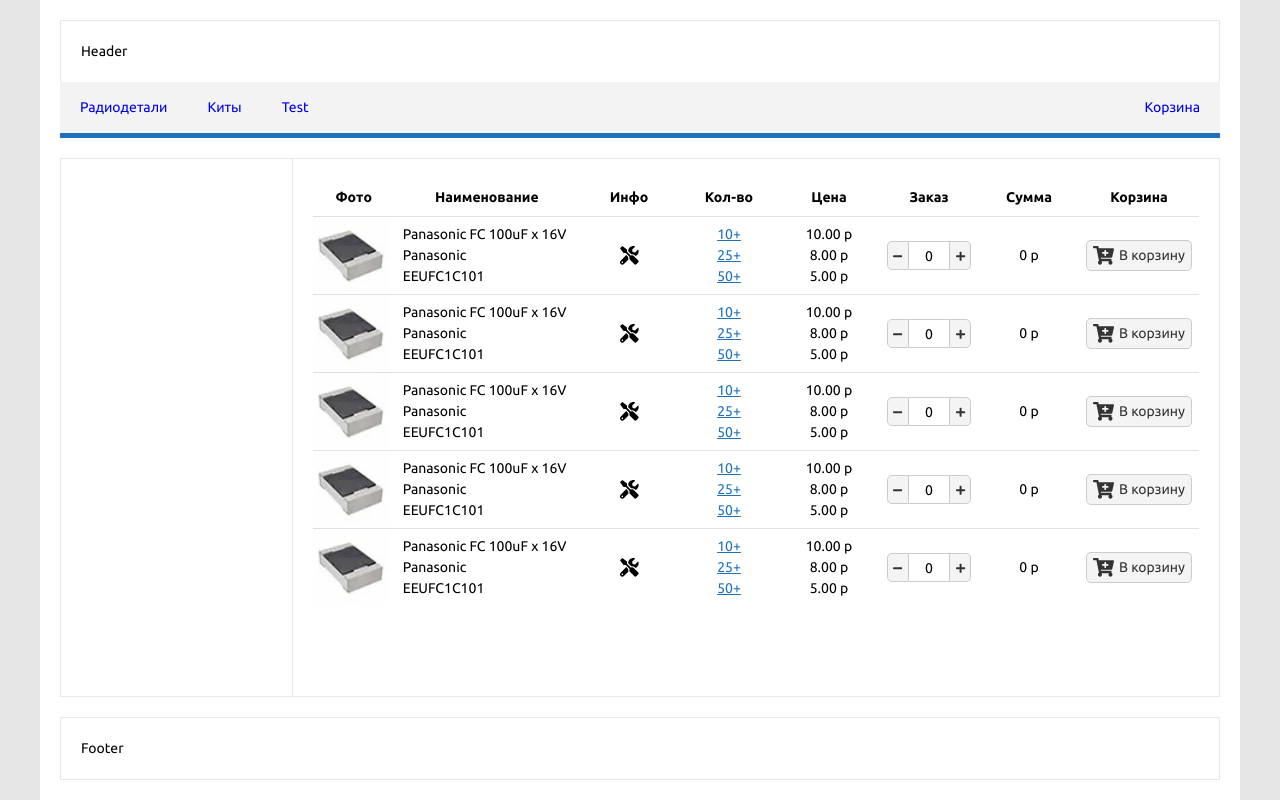
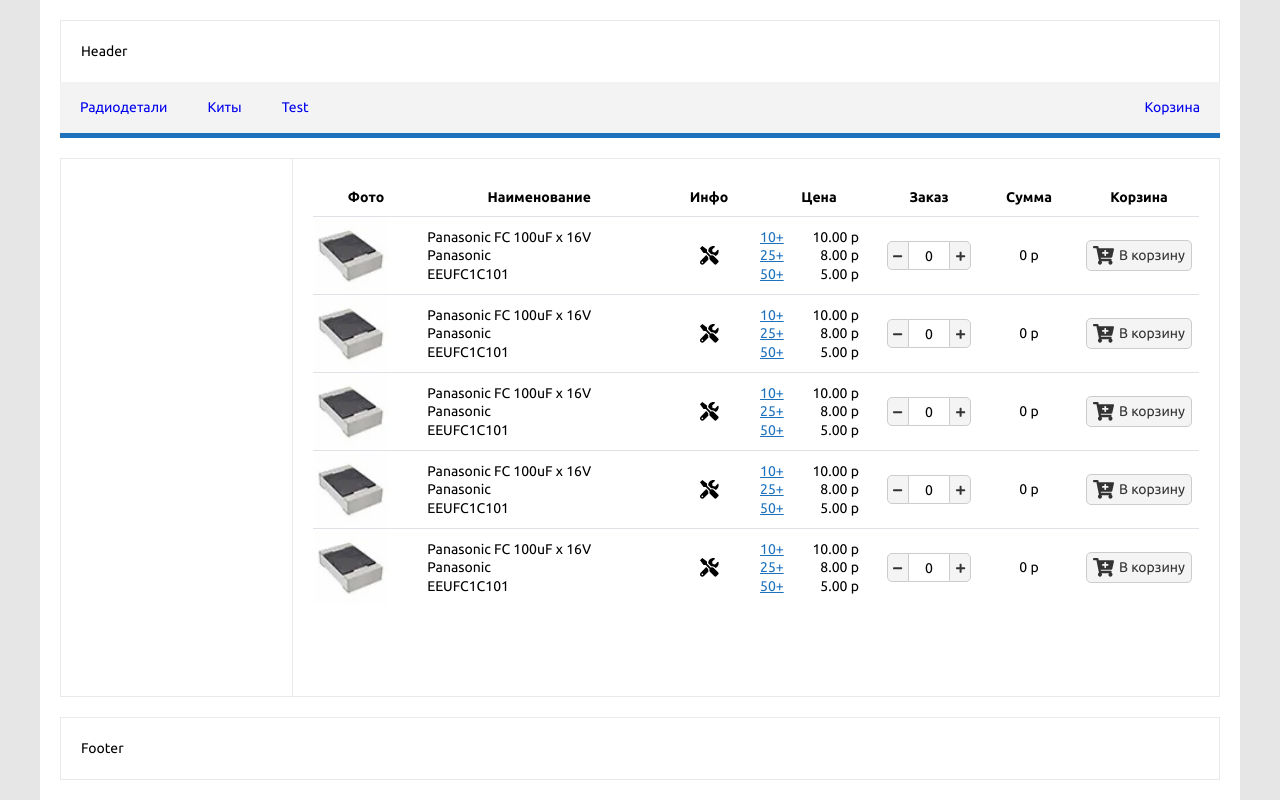
Before and after one commit to u1tima/diyaudioby, a Gatsby site: page /test-page in a window 1280 px wide. Built offline with nearby package versions, Linux system fonts and the light colour scheme; Gatsby itself is replaced by a stand-in of ours.

Commit message:
[fix] display price data

```diff
--- a/src/components/Comp/Comp.js
+++ b/src/components/Comp/Comp.js
@@ -28,10 +28,10 @@ class Comp extends Component {
     return (
       <>
         {this.props.comp.techData.map((tech, index) => (
-            <div key={index}>
-              {`${tech.name}: ${tech.value}${tech.units}`}
-            </div>
-          ))}
+          <div key={index}>
+            {`${tech.name}: ${tech.value}${tech.units}`}
+          </div>
+        ))}
       </>
     )
   }
@@ -103,7 +103,7 @@ class Comp extends Component {
             overlay={this.getTechData()}
             arrowContent={<div className="rc-tooltip-arrow-inner"></div>}
           >
-           <div>{this.props.comp.name}</div>
+            <div>{this.props.comp.name}</div>
           </Tooltip>
           <div className={css.manufacture}>{this.props.comp.manufacture.name}</div>
           <div className={css.partNumber}>{this.props.comp.partNumber}</div>
@@ -125,8 +125,24 @@ class Comp extends Component {
           </Tooltip>
         </td>
 
+        <td className={css.price}>
+          {this.props.comp.sellPrice.map((item, index) => {
 
-        <td className={css.qnt}>
+            const { qnt, unitPrice } = item;
+            // const total = qnt * unitPrice;
+
+            return (
+              <div className={css.priceRow}>
+                <div className={css.qntItem} onClick={() => this.priceClick(index)}>{`${qnt}+`}</div>
+                <div className={css.priceItem}>{`${unitPrice.toFixed(2)} р`}</div>
+                {/* <div className={css.totalItem}>{`${total.toFixed(2)} р`}</div> */}
+              </div>
+            )
+          })}
+        </td>
+
+
+        {/* <td className={css.qnt}>
           {this.props.comp.sellPrice.map((item, index) => (
             <div
               key={index}
@@ -148,7 +164,7 @@ class Comp extends Component {
               {`${item.unitPrice.toFixed(2)} р`}
             </div>
           ))}
-        </td>
+        </td> */}
 
 
         <td className={css.control}>
--- a/src/components/Comp/Comp.module.css
+++ b/src/components/Comp/Comp.module.css
@@ -14,6 +14,7 @@
 }
 
 .info {
+  line-height: 1.3;
   padding-left: 8px;
   text-align: left;
 }
@@ -22,18 +23,28 @@
   width: 100px;
 }
 
-.qnt {
-  width: 100px;
+.price {
+
+  width: 120px;
+  padding-right: 20px;
+  line-height: 1.3;
+}
+
+.priceRow{
+  /* width: 100px; */
+  display: flex;
+  justify-content: space-between;
+}
+
+.priceItem {
+  display: table-cell;
 }
 
 .qntItem {
+  display: table-cell;
   color: #1e72bd;
   text-decoration: underline;
   cursor: pointer;
-}
-
-.price {
-  width: 100px;
 }
 
 .control {
--- a/src/components/CompList/CompList.js
+++ b/src/components/CompList/CompList.js
@@ -39,7 +39,7 @@ class CompList extends Component {
               <th>Фото</th>
               <th>Наименование</th>
               <th>Инфо</th>
-              <th>Кол-во</th>
+              {/* <th>Кол-во</th> */}
               <th>Цена</th>
               <th>Заказ</th>
               <th>Сумма</th>
--- a/src/components/CompList/CompList.module.css
+++ b/src/components/CompList/CompList.module.css
@@ -10,9 +10,9 @@ th {
   padding: 8px;
 }
 
-tr:nth-of-type(even) {
-  /* background-color: #f3f3f3; */
-}
+/* tr:nth-of-type(even) {
+  background-color: #f3f3f3;
+} */
 
 td {
   text-align: center;
```
